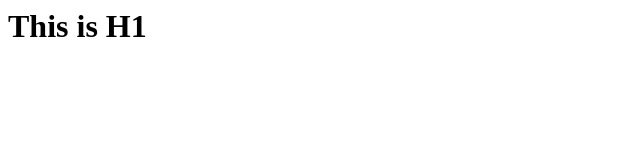
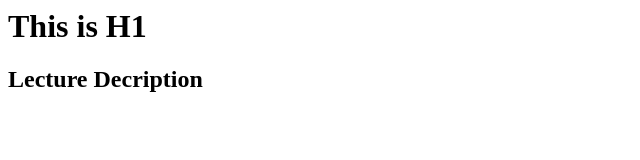
Before and after one commit to Speeex-TechLab1/git-presentation, a plain HTML site: page index.html in a window 1280 px wide. Shown: the whole page, without its empty margins (0-640 px from the left). Drawn offline with Linux system fonts and the light colour scheme.

Commit message:
add description of lecture

```diff
--- a/index.html
+++ b/index.html
@@ -9,6 +9,7 @@
   <body>
     <div id="main">
       <h1>This is H1</h1>
+      <h2>Lecture Decription</h2>
     </div>
   </body>
 </html>
```
